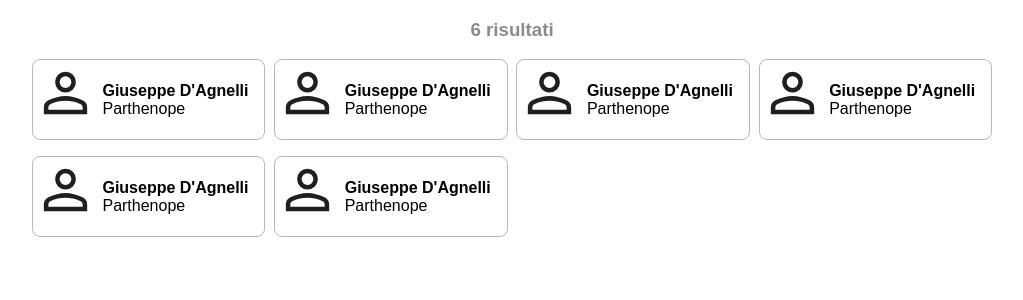
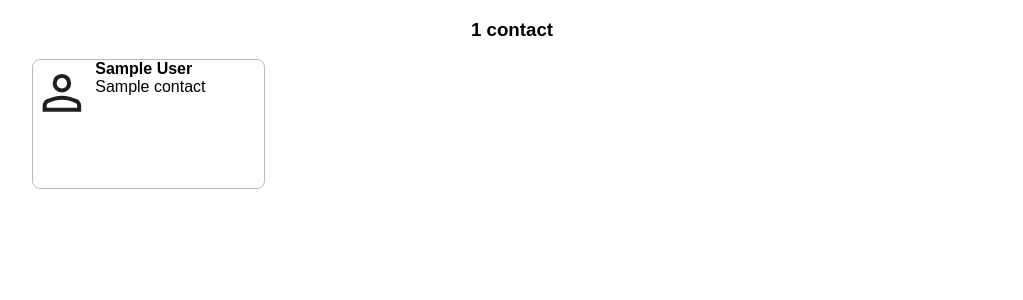
Before and after one commit to Giu-Hub/CRM, a Flask app: template templates/contacts.html in a window 1280 px wide. Shown: the top 300 px of the page, without its empty margins (128-1151 px from the left). Run offline with Flask 3, Linux system fonts and the light colour scheme; the template is opened without the code that fills it: most values are stand-ins (such as "Sample title", 1, 10 or a date in 2020).

Commit message:
View contacts by vat code and creating its

```diff
--- a/application.py
+++ b/application.py
@@ -1,6 +1,6 @@
 from flask import Flask, render_template, request
 from markupsafe import escape
-from queries import insert_account, get_accounts
+from queries import insert_account, insert_contact, get_accounts, get_contacts, view_contact_by_vatcode
 import requests
 import json
 
@@ -16,14 +16,37 @@ def view_accounts():
 
     return render_template("accounts.html", accounts=accounts)
 
-# @app.route("/view_account/<string:vat_code>")
-# def view_account_by_vat_code(vat_code):
-#     account_retrieved = {
-#         "name": "Paolo Coppola",
-#         "vat_code": vat_code
-#     }
+@app.route("/view_account/<string:vat_code>")
+def view_account_by_vat_code(vat_code):
+    # Query Account by VAT
 
-#     return render_template("view_account_by_vat_code.html", account=account_retrieved)
+    account_retrieved = {
+        "name": "Paolo Coppola",
+        "vat_code": vat_code
+    }
+
+    return render_template("view_account_by_vat_code.html", account=account_retrieved)
+
+@app.route("/api/create_contact", methods=["POST"])
+def handle_creating_contact():
+    firstName = request.form["firstName"]
+    lastName = request.form["lastName"]
+    taxCode = request.form["taxCode"]
+    email = request.form["email"]
+    phone = request.form["phone"]
+    vatCode = request.form["vatCode"]
+
+    fields = {
+        "firstName": firstName,
+        "lastName": lastName,
+        "taxCode": taxCode,
+        "email": email,
+        "phone": phone,
+        "vatCode": vatCode,
+    }
+    statusCode = insert_contact(fields)
+
+    return statusCode
 
 @app.route("/create_account")
 def create_account():
@@ -65,7 +88,9 @@ def handle_creating_account():
 
 @app.route("/contacts")
 def view_contacts():
-    return render_template("contacts.html")
+    contacts = get_contacts()
+
+    return render_template("contacts.html", contacts=contacts)
 
 @app.route("/create_contact/<string:vat_code>")
 def create_contact(vat_code):
@@ -73,13 +98,9 @@ def create_contact(vat_code):
 
 @app.route("/contacts/<string:vat_code>")
 def view_contacts_by_vat_code(vat_code):
-    # Query Get Contact
+    contacts = view_contact_by_vatcode(vat_code)
 
-    # Leva escape
-    # Aggiungi render_template
-    # Vedi contacts.html e contacts.css
-
-    return escape(vat_code)
+    return render_template("contacts.html", contacts=contacts)
 
 if __name__ == "__main__":
     app.run(debug = True)
--- a/static/contacts.css
+++ b/static/contacts.css
@@ -7,39 +7,53 @@ html {
     font-family: sans-serif;
 }
 
+#contacts-count {
+    text-align: center;
+}
+
+.contact-logo {
+    display: inline-block;
+    width: 25%;
+}
+
 #contacts-container {
     display: grid;
-    grid-template-columns: auto auto auto auto;
+    /* https://developer.mozilla.org/en-US/docs/Web/CSS/Guides/Grid_layout/Basic_concepts */
+    /* https://stackoverflow.com/questions/52861086/why-does-minmax0-1fr-work-for-long-elements-while-1fr-doesnt */
+    grid-template-columns: repeat(4, minmax(0, 1fr));
     gap: 2vh .7vw;
 }
+
+/* #back-arrow:hover {
+    cursor: pointer;
+} */
 
 .contact-container {
     border: .1rem solid rgba(80, 80, 80, .4);
     border-radius: .5rem;
+    height: 16vh;
 }
 
 .contact-container:hover {
     box-shadow: .3rem .3rem .5rem rgba(50, 50, 50, .4);
 }
 
+.contact-info {
+    display: inline-block;
+    height: 60%;
+    width: 70%;
+    vertical-align: top;
+}
+
 .contact-name {
     font-weight: bold;
-    text-decoration: none;
 }
 
-.contact-info {
-    display: inline-block;
-    height: 100%;
-    vertical-align: middle;
-    color: #000;
-    text-decoration: none;
+p {
+    /* https://stackoverflow.com/questions/486563/overflowhidden-dots-at-the-end */
+    margin: 0;
+    width: 100%;
+    text-overflow: ellipsis;
+    overflow: hidden;
+    white-space: nowrap;
 }
-
-#contacts-count {
-    text-align: center;
-    color: rgba(110, 110, 110, .8);
-}
-
-.logo-container {
-    text-decoration: none;
-}
--- a/templates/accounts.html
+++ b/templates/accounts.html
@@ -6,8 +6,8 @@
     <link rel="stylesheet" href="{{ url_for('static', filename='accounts.css') }}">
 </head>
 <body>
-    <svg id="back-arrow" xmlns="http://www.w3.org/2000/svg" height="40px" viewBox="0 -960 960 960" width="40px" fill="#1f1f1f"><path d="m287-446.67 240 240L480-160 160-480l320-320 47 46.67-240 240h513v66.66H287Z"/></svg>
-    2 risultati
+    <!-- <svg id="back-arrow" xmlns="http://www.w3.org/2000/svg" height="40px" viewBox="0 -960 960 960" width="40px" fill="#1f1f1f"><path d="m287-446.67 240 240L480-160 160-480l320-320 47 46.67-240 240h513v66.66H287Z"/></svg> -->
+    <h3 id="accounts-count">{{ accounts | length }} {% if accounts | length > 1 %} accounts {% else %} account {% endif %}</h3>
 
     <div id="accounts-container">
         {% for account in accounts %}
@@ -15,7 +15,7 @@
                 <svg class="company-logo" xmlns="http://www.w3.org/2000/svg" height="65px" viewBox="0 -960 960 960" width="65px" fill="#1f1f1f"><path d="M120-120v-555h165v-165h390v330h165v390H533v-165H427v165H120Zm60-60h105v-105H180v105Zm0-165h105v-105H180v105Zm0-165h105v-105H180v105Zm165 165h105v-105H345v105Zm0-165h105v-105H345v105Zm0-165h105v-105H345v105Zm165 330h105v-105H510v105Zm0-165h105v-105H510v105Zm0-165h105v-105H510v105Zm165 495h105v-105H675v105Zm0-165h105v-105H675v105Z"/></svg>
                 <div class="account-info">
                     <div class="account-name">
-                        <p>{{ account['company_name'] }}</p>
+                        <a href="{{ url_for('view_account_by_vat_code', vat_code=account['vat_code']) }}"><p>{{ account['company_name'] }}</p></a>
                     </div>
                     <div>
                         <p>{{ account['vat_code'] }}</p>
--- a/templates/contacts.html
+++ b/templates/contacts.html
@@ -5,51 +5,19 @@
     <link rel="stylesheet" href="{{ url_for('static', filename='contacts.css') }}">
 </head>
 <body>
-    <h3 id="contacts-count">6 risultati</h3>
+    <!-- https://stackoverflow.com/questions/19492409/comparing-length-of-dictionary-in-jinja-flask-template -->
+    <h3 id="contacts-count">{{ contacts | length }} {% if contacts | length > 1 %} contacts {% else %} contact {% endif %}</h3>
 
     <div id="contacts-container">
-        <div class="contact-container">
-            <svg class="logo-container" xmlns="http://www.w3.org/2000/svg" height="65px" viewBox="0 -960 960 960" width="65px" fill="#1f1f1f"><path d="M480-480.67q-66 0-109.67-43.66Q326.67-568 326.67-634t43.66-109.67Q414-787.33 480-787.33t109.67 43.66Q633.33-700 633.33-634t-43.66 109.67Q546-480.67 480-480.67ZM160-160v-100q0-36.67 18.5-64.17T226.67-366q65.33-30.33 127.66-45.5 62.34-15.17 125.67-15.17t125.33 15.5q62 15.5 127.28 45.3 30.54 14.42 48.96 41.81Q800-296.67 800-260v100H160Zm66.67-66.67h506.66V-260q0-14.33-8.16-27-8.17-12.67-20.5-19-60.67-29.67-114.34-41.83Q536.67-360 480-360t-111 12.17Q314.67-335.67 254.67-306q-12.34 6.33-20.17 19-7.83 12.67-7.83 27v33.33ZM480-547.33q37 0 61.83-24.84Q566.67-597 566.67-634t-24.84-61.83Q517-720.67 480-720.67t-61.83 24.84Q393.33-671 393.33-634t24.84 61.83Q443-547.33 480-547.33Zm0-86.67Zm0 407.33Z"/></svg>
-            <div class="contact-info">
-                <div class="contact-name">Giuseppe D'Agnelli</div>
-                <div>Parthenope</div>
+        {% for contact in contacts %}
+            <div class="contact-container">
+                <svg class="contact-logo" xmlns="http://www.w3.org/2000/svg" height="65px" viewBox="0 -960 960 960" width="65px" fill="#1f1f1f"><path d="M480-480.67q-66 0-109.67-43.66Q326.67-568 326.67-634t43.66-109.67Q414-787.33 480-787.33t109.67 43.66Q633.33-700 633.33-634t-43.66 109.67Q546-480.67 480-480.67ZM160-160v-100q0-36.67 18.5-64.17T226.67-366q65.33-30.33 127.66-45.5 62.34-15.17 125.67-15.17t125.33 15.5q62 15.5 127.28 45.3 30.54 14.42 48.96 41.81Q800-296.67 800-260v100H160Zm66.67-66.67h506.66V-260q0-14.33-8.16-27-8.17-12.67-20.5-19-60.67-29.67-114.34-41.83Q536.67-360 480-360t-111 12.17Q314.67-335.67 254.67-306q-12.34 6.33-20.17 19-7.83 12.67-7.83 27v33.33ZM480-547.33q37 0 61.83-24.84Q566.67-597 566.67-634t-24.84-61.83Q517-720.67 480-720.67t-61.83 24.84Q393.33-671 393.33-634t24.84 61.83Q443-547.33 480-547.33Zm0-86.67Zm0 407.33Z"/></svg>
+                <div class="contact-info">
+                    <p class="contact-name">{{ contact['first_name'] }} {{ contact['last_name'] }}</p>
+                    <p>{{ contact['company_name'] }}</p>
+                </div>
             </div>
-        </div>
-        <div class="contact-container">
-            <svg xmlns="http://www.w3.org/2000/svg" height="65px" viewBox="0 -960 960 960" width="65px" fill="#1f1f1f"><path d="M480-480.67q-66 0-109.67-43.66Q326.67-568 326.67-634t43.66-109.67Q414-787.33 480-787.33t109.67 43.66Q633.33-700 633.33-634t-43.66 109.67Q546-480.67 480-480.67ZM160-160v-100q0-36.67 18.5-64.17T226.67-366q65.33-30.33 127.66-45.5 62.34-15.17 125.67-15.17t125.33 15.5q62 15.5 127.28 45.3 30.54 14.42 48.96 41.81Q800-296.67 800-260v100H160Zm66.67-66.67h506.66V-260q0-14.33-8.16-27-8.17-12.67-20.5-19-60.67-29.67-114.34-41.83Q536.67-360 480-360t-111 12.17Q314.67-335.67 254.67-306q-12.34 6.33-20.17 19-7.83 12.67-7.83 27v33.33ZM480-547.33q37 0 61.83-24.84Q566.67-597 566.67-634t-24.84-61.83Q517-720.67 480-720.67t-61.83 24.84Q393.33-671 393.33-634t24.84 61.83Q443-547.33 480-547.33Zm0-86.67Zm0 407.33Z"/></svg>
-            <div class="contact-info">
-                <div class="contact-name">Giuseppe D'Agnelli</div>
-                <div>Parthenope</div>
-            </div>
-        </div>
-        <div class="contact-container">
-            <svg xmlns="http://www.w3.org/2000/svg" height="65px" viewBox="0 -960 960 960" width="65px" fill="#1f1f1f"><path d="M480-480.67q-66 0-109.67-43.66Q326.67-568 326.67-634t43.66-109.67Q414-787.33 480-787.33t109.67 43.66Q633.33-700 633.33-634t-43.66 109.67Q546-480.67 480-480.67ZM160-160v-100q0-36.67 18.5-64.17T226.67-366q65.33-30.33 127.66-45.5 62.34-15.17 125.67-15.17t125.33 15.5q62 15.5 127.28 45.3 30.54 14.42 48.96 41.81Q800-296.67 800-260v100H160Zm66.67-66.67h506.66V-260q0-14.33-8.16-27-8.17-12.67-20.5-19-60.67-29.67-114.34-41.83Q536.67-360 480-360t-111 12.17Q314.67-335.67 254.67-306q-12.34 6.33-20.17 19-7.83 12.67-7.83 27v33.33ZM480-547.33q37 0 61.83-24.84Q566.67-597 566.67-634t-24.84-61.83Q517-720.67 480-720.67t-61.83 24.84Q393.33-671 393.33-634t24.84 61.83Q443-547.33 480-547.33Zm0-86.67Zm0 407.33Z"/></svg>
-            <div class="contact-info">
-                <div class="contact-name">Giuseppe D'Agnelli</div>
-                <div>Parthenope</div>
-            </div>
-        </div>
-        <div class="contact-container">
-            <svg xmlns="http://www.w3.org/2000/svg" height="65px" viewBox="0 -960 960 960" width="65px" fill="#1f1f1f"><path d="M480-480.67q-66 0-109.67-43.66Q326.67-568 326.67-634t43.66-109.67Q414-787.33 480-787.33t109.67 43.66Q633.33-700 633.33-634t-43.66 109.67Q546-480.67 480-480.67ZM160-160v-100q0-36.67 18.5-64.17T226.67-366q65.33-30.33 127.66-45.5 62.34-15.17 125.67-15.17t125.33 15.5q62 15.5 127.28 45.3 30.54 14.42 48.96 41.81Q800-296.67 800-260v100H160Zm66.67-66.67h506.66V-260q0-14.33-8.16-27-8.17-12.67-20.5-19-60.67-29.67-114.34-41.83Q536.67-360 480-360t-111 12.17Q314.67-335.67 254.67-306q-12.34 6.33-20.17 19-7.83 12.67-7.83 27v33.33ZM480-547.33q37 0 61.83-24.84Q566.67-597 566.67-634t-24.84-61.83Q517-720.67 480-720.67t-61.83 24.84Q393.33-671 393.33-634t24.84 61.83Q443-547.33 480-547.33Zm0-86.67Zm0 407.33Z"/></svg>
-            <div class="contact-info">
-                <div class="contact-name">Giuseppe D'Agnelli</div>
-                <div>Parthenope</div>
-            </div>
-        </div>
-        <div class="contact-container">
-            <svg xmlns="http://www.w3.org/2000/svg" height="65px" viewBox="0 -960 960 960" width="65px" fill="#1f1f1f"><path d="M480-480.67q-66 0-109.67-43.66Q326.67-568 326.67-634t43.66-109.67Q414-787.33 480-787.33t109.67 43.66Q633.33-700 633.33-634t-43.66 109.67Q546-480.67 480-480.67ZM160-160v-100q0-36.67 18.5-64.17T226.67-366q65.33-30.33 127.66-45.5 62.34-15.17 125.67-15.17t125.33 15.5q62 15.5 127.28 45.3 30.54 14.42 48.96 41.81Q800-296.67 800-260v100H160Zm66.67-66.67h506.66V-260q0-14.33-8.16-27-8.17-12.67-20.5-19-60.67-29.67-114.34-41.83Q536.67-360 480-360t-111 12.17Q314.67-335.67 254.67-306q-12.34 6.33-20.17 19-7.83 12.67-7.83 27v33.33ZM480-547.33q37 0 61.83-24.84Q566.67-597 566.67-634t-24.84-61.83Q517-720.67 480-720.67t-61.83 24.84Q393.33-671 393.33-634t24.84 61.83Q443-547.33 480-547.33Zm0-86.67Zm0 407.33Z"/></svg>
-            <div class="contact-info">
-                <div class="contact-name">Giuseppe D'Agnelli</div>
-                <div>Parthenope</div>
-            </div>
-        </div>
-        <div class="contact-container">
-            <svg xmlns="http://www.w3.org/2000/svg" height="65px" viewBox="0 -960 960 960" width="65px" fill="#1f1f1f"><path d="M480-480.67q-66 0-109.67-43.66Q326.67-568 326.67-634t43.66-109.67Q414-787.33 480-787.33t109.67 43.66Q633.33-700 633.33-634t-43.66 109.67Q546-480.67 480-480.67ZM160-160v-100q0-36.67 18.5-64.17T226.67-366q65.33-30.33 127.66-45.5 62.34-15.17 125.67-15.17t125.33 15.5q62 15.5 127.28 45.3 30.54 14.42 48.96 41.81Q800-296.67 800-260v100H160Zm66.67-66.67h506.66V-260q0-14.33-8.16-27-8.17-12.67-20.5-19-60.67-29.67-114.34-41.83Q536.67-360 480-360t-111 12.17Q314.67-335.67 254.67-306q-12.34 6.33-20.17 19-7.83 12.67-7.83 27v33.33ZM480-547.33q37 0 61.83-24.84Q566.67-597 566.67-634t-24.84-61.83Q517-720.67 480-720.67t-61.83 24.84Q393.33-671 393.33-634t24.84 61.83Q443-547.33 480-547.33Zm0-86.67Zm0 407.33Z"/></svg>
-            <div class="contact-info">
-                <div class="contact-name">Giuseppe D'Agnelli</div>
-                <div>Parthenope</div>
-            </div>
-        </div>
+        {% endfor %}
     </div>
 </body>
 </html>
--- a/templates/create_contact.html
+++ b/templates/create_contact.html
@@ -7,8 +7,8 @@
 </head>
 <body>
     <!-- https://stackoverflow.com/questions/22696467/form-with-two-columns -->
-    <div id="form-container">
-        <form method="post" action="#">
+    <div id="form-container" action="https://google.com">
+        <form id="contact-container">
             <ul>
                 <li>
                     <label for="first-name">First name</label>
```
Also changed, not shown: queries.py (+64 -2 lines), static/accounts.css (+7 -1 lines), static/create_contact.js (+38 -1 lines).
